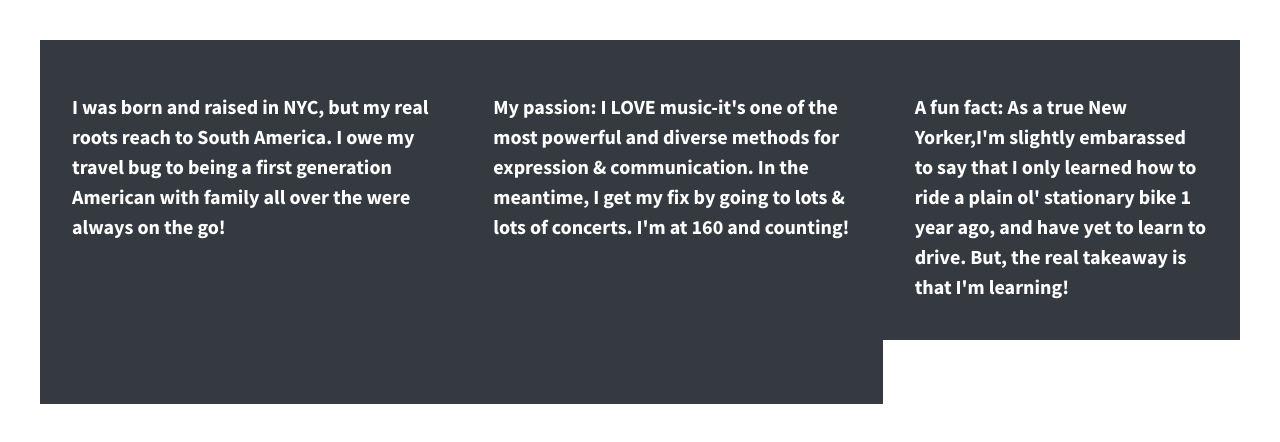
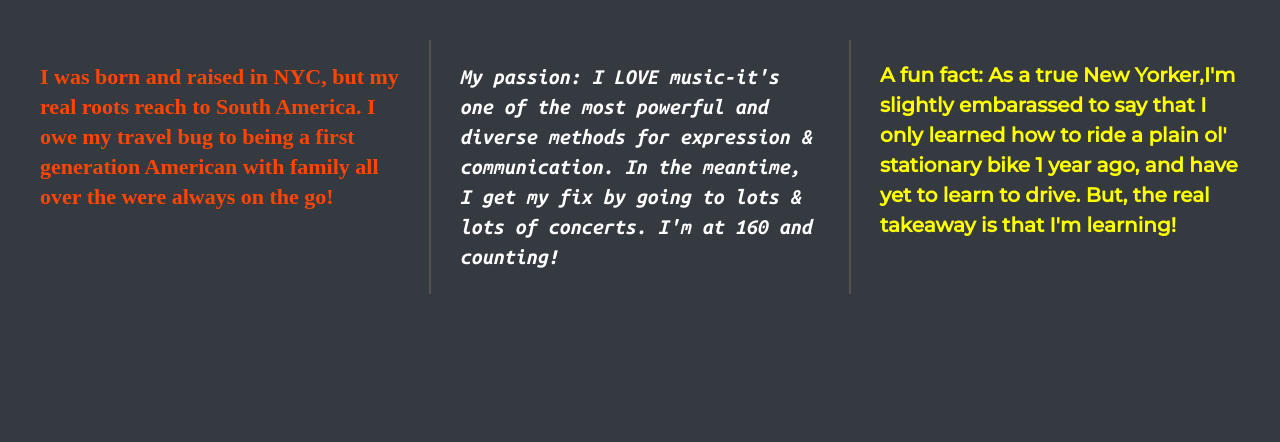
Before and after one commit to rontab95/divs-flexbox-starter, a plain HTML site: page index.html in a window 1280 px wide. Drawn offline with nearby package versions, Linux system fonts and the light colour scheme.

Commit message:
flexbox-starter

```diff
--- a/css/main.css
+++ b/css/main.css
@@ -102,10 +102,12 @@ html {
 }
 
 body {
-  font-family: 'Source Sans Pro', sans-serif;
+
   padding: 2em;
   font-size: 1.25em;
   height: 100%;
+
+  background-color: #353a41;
 }
 
 .wrapper {
@@ -113,6 +115,8 @@ body {
   font-weight: 700;
   display:flex;
   justify-content: space-between;
+
+
 
 }
 
@@ -122,23 +126,50 @@ body {
   line-height: 1.5em;
   /* font-size: 1.6em; */
   background-color: #353a41;
-  height: 300px;
+  /* height: 300px; */
   width: 30%;
   display: flex;
   justify-content: center;
   align-content: center;
+
 }
 
-.div-1, .div-2 , .div-3 p{
+.div-1 p{
 
-    font-size: 1em;
-    padding:2rem;
-   border-color:  rgb(240, 236, 236);
-    border: 10px;;
+    font-size: 1.1em;
+    font-family: 'Zilla Slab';
+    color:orangered;
+
+
 }
 
 
+.div-2  p{
 
+
+    font-size: 1.1em;
+    border-left: 4px white;
+    border-right: 4px white;
+    font-family: 'Ubuntu Mono';
+    font-style:italic;
+    color:white;
+
+}
+
+ .div-3 p{
+
+    font-size: 1em;
+    font-family: 'Montserrat';
+    color:yellow;
+
+}
+
+.divx{
+
+    width:2px;
+    background-color:#555151;
+
+}
 
 
 /* ==========================================================================
--- a/index.html
+++ b/index.html
@@ -15,7 +15,8 @@
     <link rel="stylesheet" href="css/main.css">
     <script src="js/vendor/modernizr-2.8.3.min.js"></script>
     <link href='http://fonts.googleapis.com/css?family=Lora:700' rel='stylesheet' type='text/css'>
-    <link href='http://fonts.googleapis.com/css?family=Source+Sans+Pro:400,700' rel='stylesheet' type='text/css'>
+    <link href="https://fonts.googleapis.com/css2?family=Montserrat:wght@500&family=Righteous&family=Ubuntu+Mono:ital,wght@1,700&family=Zilla+Slab:wght@300&display=swap" rel="stylesheet">
+
 </head>
 
 <body>
@@ -24,20 +25,22 @@
         <![endif]-->
 
     <section class="wrapper">
-        <div class="div-1">
+        <div class="div-1 ">
             <p>I was born and raised in NYC, but my real roots reach to South America.
                 I owe my travel bug to being a first generation
                 American with family all over the were always on the go!</p>
 
         </div>
-        <div class="div-2">
-            <p>My passion: I LOVE music-it's one
+        <div class="divx"></div>
+        <div class="div-2 ">
+                <p>My passion: I LOVE music-it's one
                 of the most powerful and diverse
                 methods for expression &
                 communication. In the meantime, I get my fix by going to lots &
                 lots of concerts. I'm at
                 160 and counting! </p>
         </div>
+        <div class="divx"></div>
         <div class="div-3">
             <p>A fun fact: As a true New Yorker,I'm slightly
                 embarassed to say that I
```
